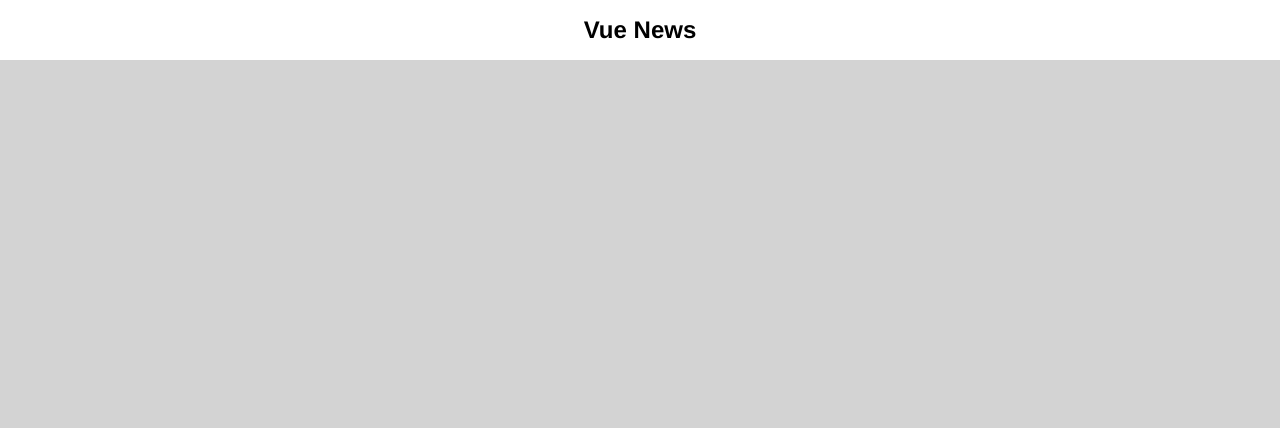
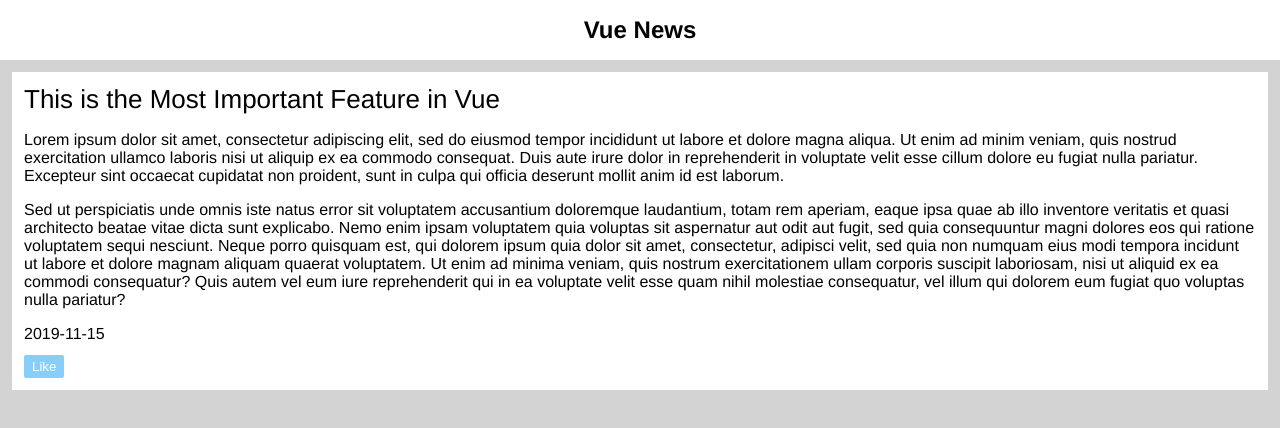
Before and after one commit to nsftx/example-vue-workshop, a Vue app: page /article/1 in a window 1280 px wide. Shown: the top 428 px of the page. Built offline with nearby package versions, Linux system fonts and the light colour scheme.

Commit message:
Fix detail

```diff
--- a/src/components/ArticleDetail.vue
+++ b/src/components/ArticleDetail.vue
@@ -18,7 +18,7 @@
 </template>
 
 <script>
-import { find } from 'lodash';
+import { find, toNumber } from 'lodash';
 import articlesMock from '@/utility/articlesMock';
 import localStorage from '@/utility/localStorage';
 
@@ -32,7 +32,7 @@
   },
   computed: {
     articleId() {
-      return this.$route.params.id;
+      return toNumber(this.$route.params.id);
     },
     articleStorageKey() {
       return `articleLike${this.articleId}`;
```
